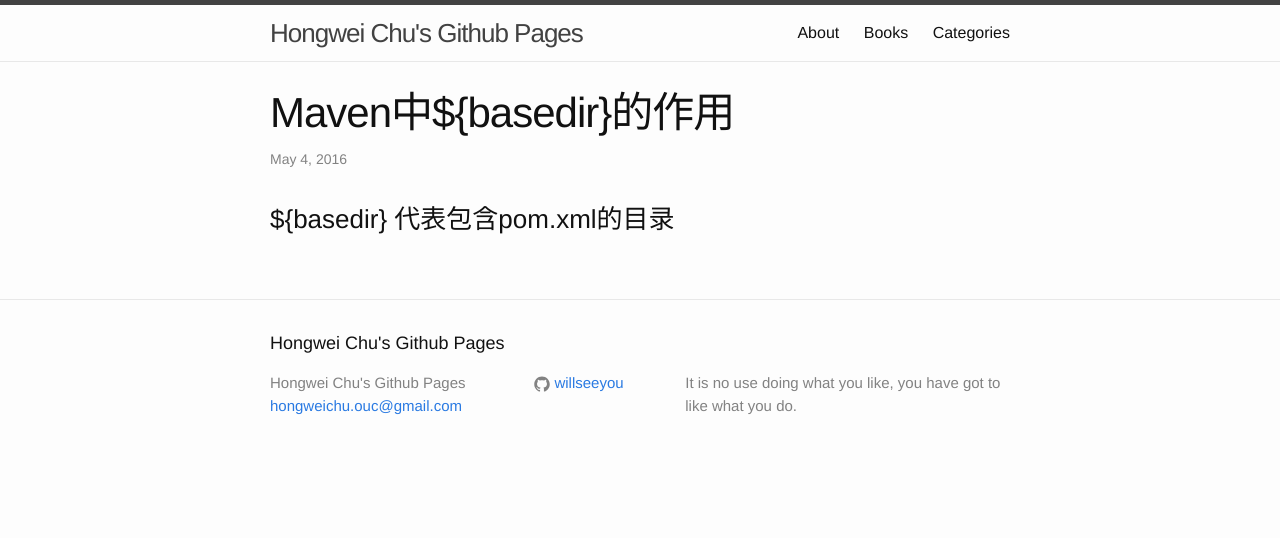
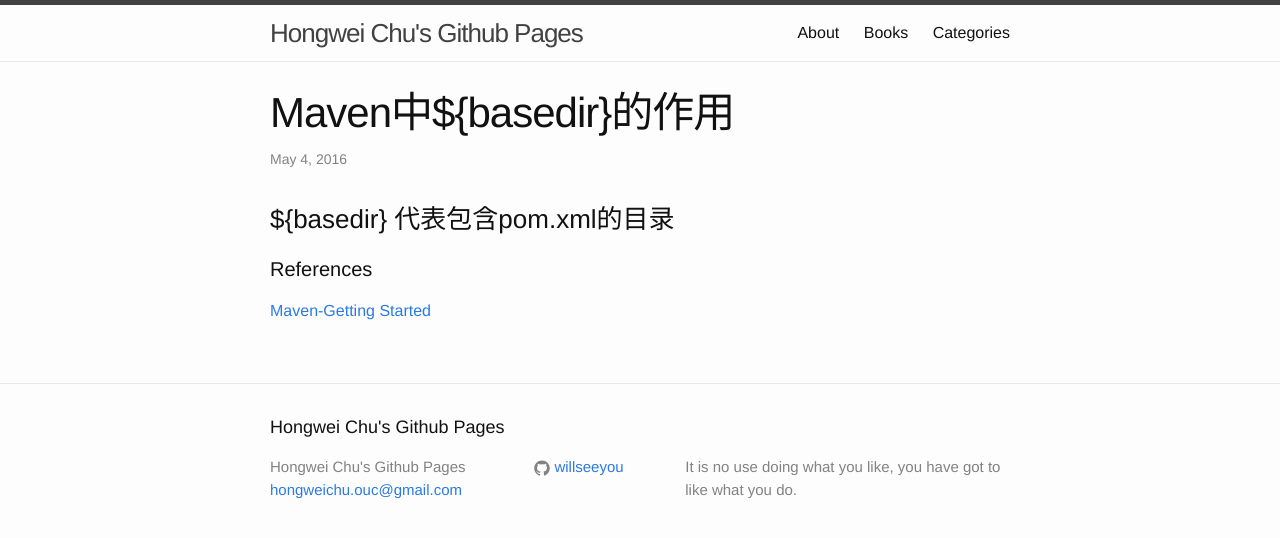
Before and after one commit to willseeyou/willseeyou.github.io, a Jekyll site: the page built from _posts/maven/2016-05-04-maven-basedir.md, in a window 1280 px wide. Shown: the top 538 px of the page. Built offline with Jekyll 4.4.1, drawn with Linux system fonts in a browser that asks for light colours.

Commit message:
add references

```diff
--- a/_posts/maven/2016-05-04-maven-basedir.md
+++ b/_posts/maven/2016-05-04-maven-basedir.md
@@ -6,3 +6,6 @@
 ---
 
 ### ${basedir} 代表包含pom.xml的目录
+
+#### References
+[Maven-Getting Started](https://maven.apache.org/guides/getting-started/)
```
